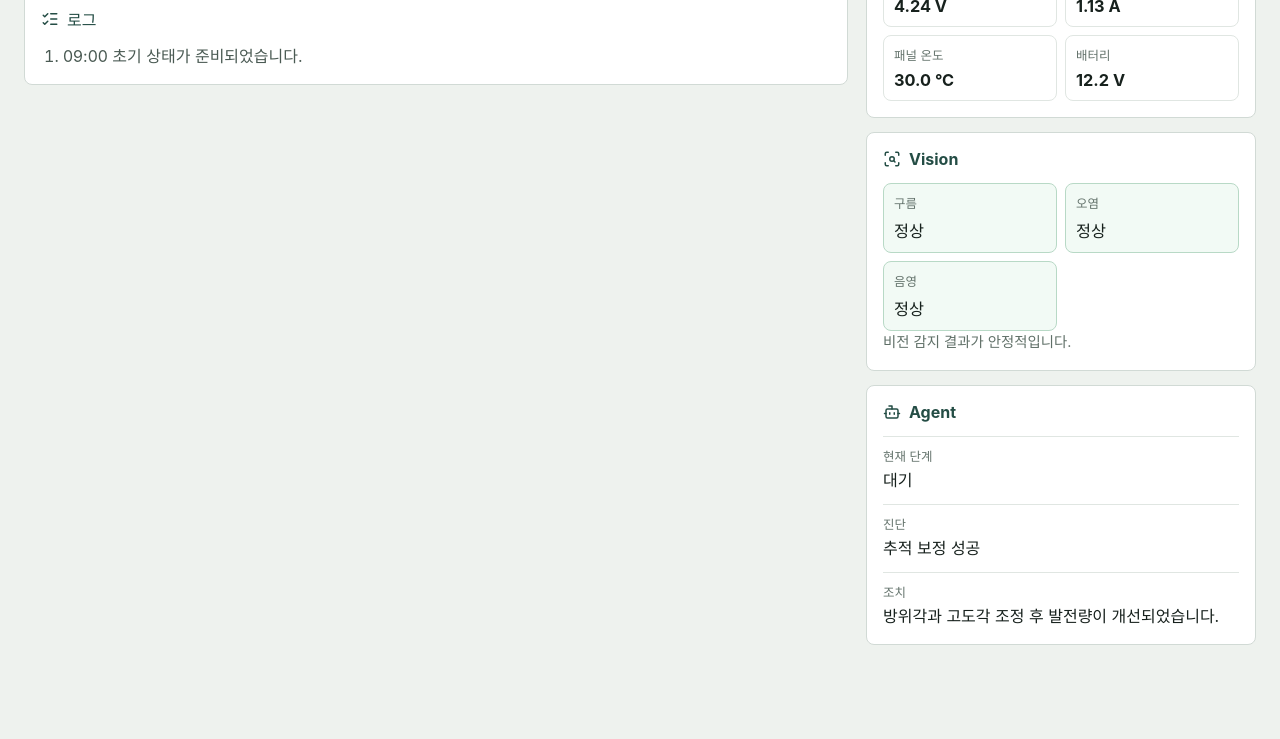
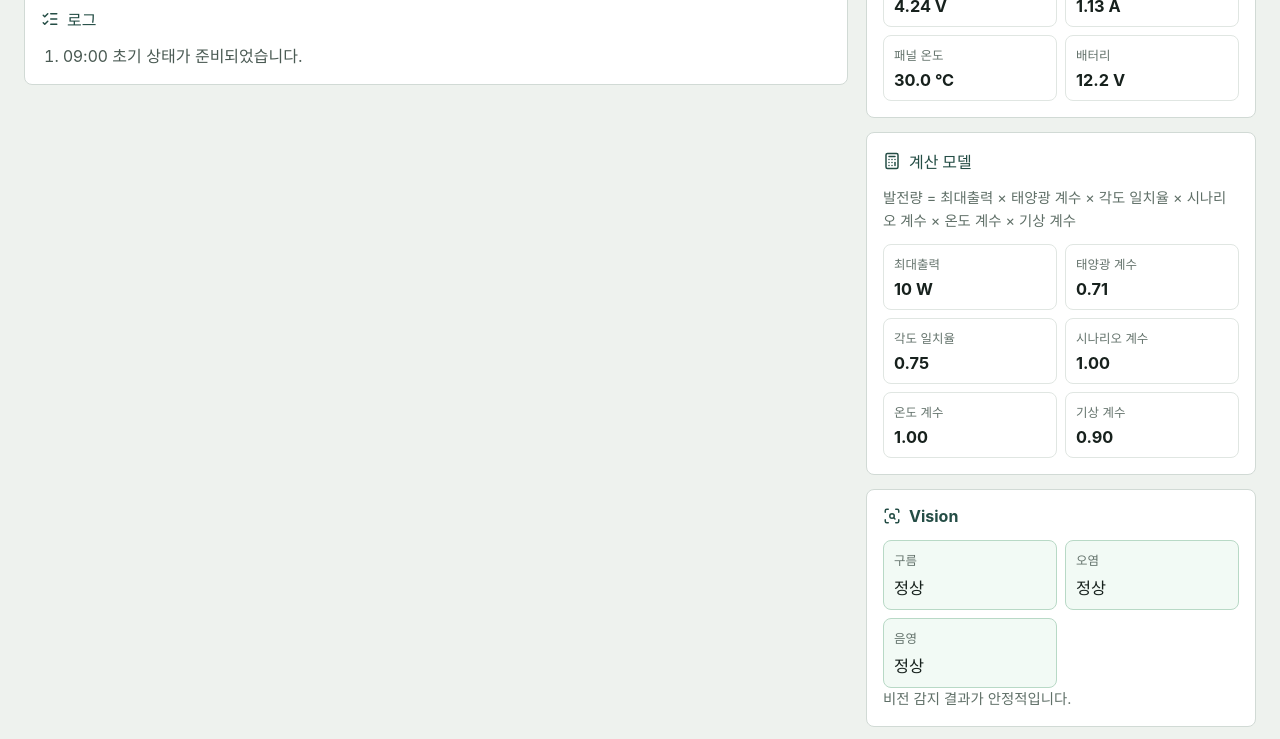
Before and after one commit to tmdwn0196-osj/Solar-Track, a React (Vite) app in the folder frontend/: page / in a window 1280 px wide. Shown: the part 1000-1739 px from the top of the page. Before the commit the page ends 1669 px from the top, so only its background shows below. Built offline with nearby package versions, Linux system fonts and the light colour scheme.

Commit message:
v02 발전량 모델 계수 표시

```diff
--- a/frontend/src/App.tsx
+++ b/frontend/src/App.tsx
@@ -2,6 +2,7 @@ import { useEffect, useMemo, useState } from "react";
 import { AgentPanel } from "./components/AgentPanel";
 import { ControlPanel } from "./components/ControlPanel";
 import { LogPanel } from "./components/LogPanel";
+import { ModelPanel } from "./components/ModelPanel";
 import { PowerChart } from "./components/PowerChart";
 import { SensorPanel } from "./components/SensorPanel";
 import { SolarScene } from "./components/SolarScene";
@@ -41,6 +42,14 @@ function createInitialState(): SolarState {
     fixedPower: 0,
     trackedPower: 0,
     powerGainRate: 0,
+    powerBreakdown: {
+      maxPower: 10,
+      sunFactor: 0,
+      angleFactor: 0,
+      scenarioFactor: 1,
+      tempFactor: 1,
+      weatherFactor: 1,
+    },
     panelTemp: 30,
     batteryVoltage: 12.1,
     scenario: initialScenario,
@@ -107,6 +116,7 @@ function recalculateState(input: SolarState): SolarState {
     fixedPower: fixed.power,
     trackedPower: tracked.power,
     powerGainRate: calculatePowerGain(fixed.power, tracked.power),
+    powerBreakdown: tracked.powerBreakdown,
     batteryVoltage: input.scenario === "charging_issue" ? 12.0 : 12.1 + tracked.power / 35,
   };
   const diagnosis = diagnoseState(nextState);
@@ -184,7 +194,7 @@ function App() {
     <main className="app-shell">
       <header className="topbar">
         <div>
-          <p className="eyebrow">v01 React 단독 시뮬레이터</p>
+          <p className="eyebrow">v02 태양/센서/발전량 모델</p>
           <h1>SolarTrack Agent</h1>
         </div>
         <div className="status-strip">
@@ -216,6 +226,7 @@ function App() {
           />
           <WeatherPanel weather={state.weather} />
           <SensorPanel state={state} />
+          <ModelPanel powerBreakdown={state.powerBreakdown} />
           <VisionPanel vision={state.vision} />
           <AgentPanel state={state} />
         </aside>
--- /dev/null
+++ b/frontend/src/components/ModelPanel.tsx
@@ -0,0 +1,25 @@
+import { Calculator } from "lucide-react";
+import type { PowerBreakdown } from "../types/solar";
+import { Metric } from "./Metric";
+
+export function ModelPanel({ powerBreakdown }: { powerBreakdown: PowerBreakdown }) {
+  return (
+    <section className="panel">
+      <div className="panel-heading">
+        <Calculator size={18} />
+        <h2>계산 모델</h2>
+      </div>
+      <p className="formula">
+        발전량 = 최대출력 × 태양광 계수 × 각도 일치율 × 시나리오 계수 × 온도 계수 × 기상 계수
+      </p>
+      <div className="metric-grid">
+        <Metric label="최대출력" value={`${powerBreakdown.maxPower.toFixed(0)} W`} />
+        <Metric label="태양광 계수" value={powerBreakdown.sunFactor.toFixed(2)} />
+        <Metric label="각도 일치율" value={powerBreakdown.angleFactor.toFixed(2)} />
+        <Metric label="시나리오 계수" value={powerBreakdown.scenarioFactor.toFixed(2)} />
+        <Metric label="온도 계수" value={powerBreakdown.tempFactor.toFixed(2)} />
+        <Metric label="기상 계수" value={powerBreakdown.weatherFactor.toFixed(2)} />
+      </div>
+    </section>
+  );
+}
--- a/frontend/src/logic/powerModel.ts
+++ b/frontend/src/logic/powerModel.ts
@@ -1,4 +1,4 @@
-import type { Scenario, WeatherState } from "../types/solar";
+import type { PowerBreakdown, Scenario, WeatherState } from "../types/solar";
 
 type PowerInput = {
   sunAzimuth: number;
@@ -34,13 +34,24 @@ export function calculatePower(input: PowerInput) {
   const elevationError = Math.abs(input.sunElevation - input.panelElevation);
   const angleFactor = Math.max(0, 1 - (azimuthError + elevationError) / 140);
   const sunFactor = Math.max(0, input.sunElevation / 70);
+  const scenarioFactor = getScenarioFactor(input.scenario);
+  const tempFactor = getTempFactor(input.panelTemp);
+  const weatherFactor = getWeatherFactor(input.weather);
+  const powerBreakdown: PowerBreakdown = {
+    maxPower,
+    sunFactor: roundFactor(sunFactor),
+    angleFactor: roundFactor(angleFactor),
+    scenarioFactor: roundFactor(scenarioFactor),
+    tempFactor: roundFactor(tempFactor),
+    weatherFactor: roundFactor(weatherFactor),
+  };
   const power =
     maxPower *
     sunFactor *
     angleFactor *
-    getScenarioFactor(input.scenario) *
-    getTempFactor(input.panelTemp) *
-    getWeatherFactor(input.weather);
+    scenarioFactor *
+    tempFactor *
+    weatherFactor;
   const voltage = 6 * Math.max(0.42, sunFactor);
   const current = voltage > 0 ? power / voltage : 0;
 
@@ -48,6 +59,7 @@ export function calculatePower(input: PowerInput) {
     power: Number(power.toFixed(2)),
     voltage: Number(voltage.toFixed(2)),
     current: Number(current.toFixed(2)),
+    powerBreakdown,
   };
 }
 
@@ -55,3 +67,7 @@ export function calculatePowerGain(fixedPower: number, trackedPower: number) {
   if (fixedPower <= 0) return 0;
   return Number((((trackedPower - fixedPower) / fixedPower) * 100).toFixed(1));
 }
+
+function roundFactor(value: number) {
+  return Number(value.toFixed(2));
+}
--- a/frontend/src/styles.css
+++ b/frontend/src/styles.css
@@ -266,10 +266,15 @@ select {
 }
 
 .control-group p,
-.panel-note {
+.panel-note,
+.formula {
   color: #5f6f67;
   line-height: 1.55;
   font-size: 0.9rem;
+}
+
+.formula {
+  margin-bottom: 12px;
 }
 
 .manual-grid {
```
Also changed, not shown: frontend/src/types/solar.ts (+10 -0 lines), 1 other file (tests, documents, lock files or other folders).
